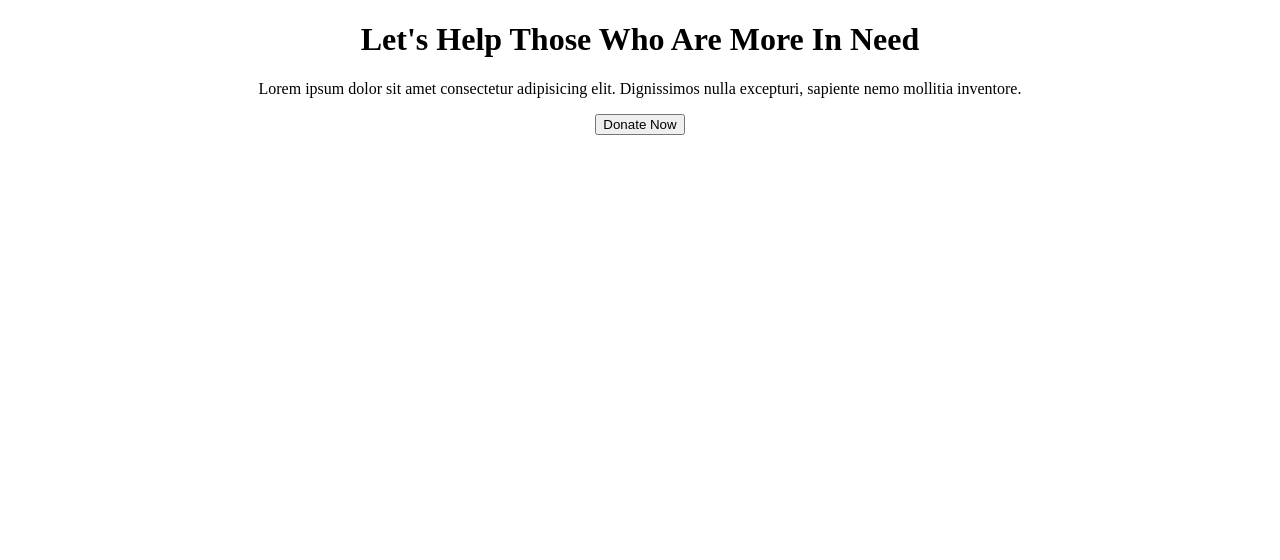
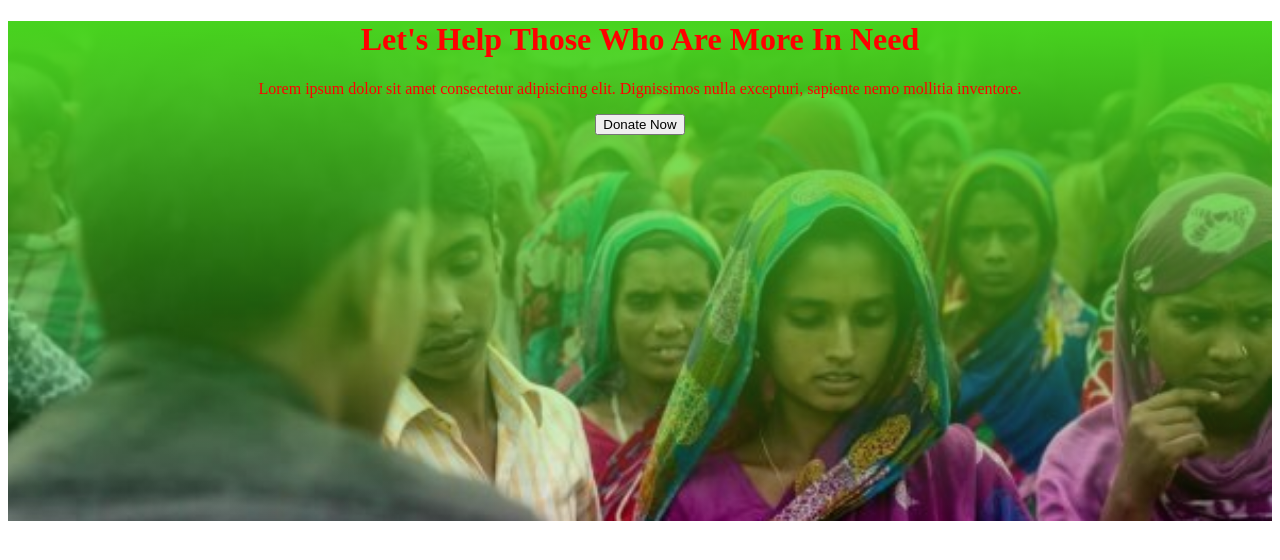
Before and after one commit to j-alam777/donate-today, a plain HTML site: page index.html in a window 1280 px wide. Drawn offline with Linux system fonts and the light colour scheme.

Commit message:
image & linear bacjground added

```diff
--- a/index.html
+++ b/index.html
@@ -10,7 +10,7 @@
 </head>
 <body>
 <header>
-        <div>
+        <div class="header">
                 <h1>Let's Help Those Who Are More In Need</h1>
                 <p>Lorem ipsum dolor sit amet consectetur adipisicing elit. Dignissimos nulla excepturi, sapiente nemo mollitia inventore.</p>
                 <button>Donate Now</button>
--- a/styles.css
+++ b/styles.css
@@ -1,4 +1,10 @@
-header{
+.header{
         text-align: center;
-        background-image: linear-gradient(to left, rgb), url(images/donation1.jpg);
-}
+        color: red;
+        background: linear-gradient(rgba(71, 211, 30, 1), rgba(211, 60, 41, 0)), url(images/donation1.jpg);
+        height: 500px;
+        background-repeat: no-repeat;
+        background-size: cover;
+
+
+        }
```
